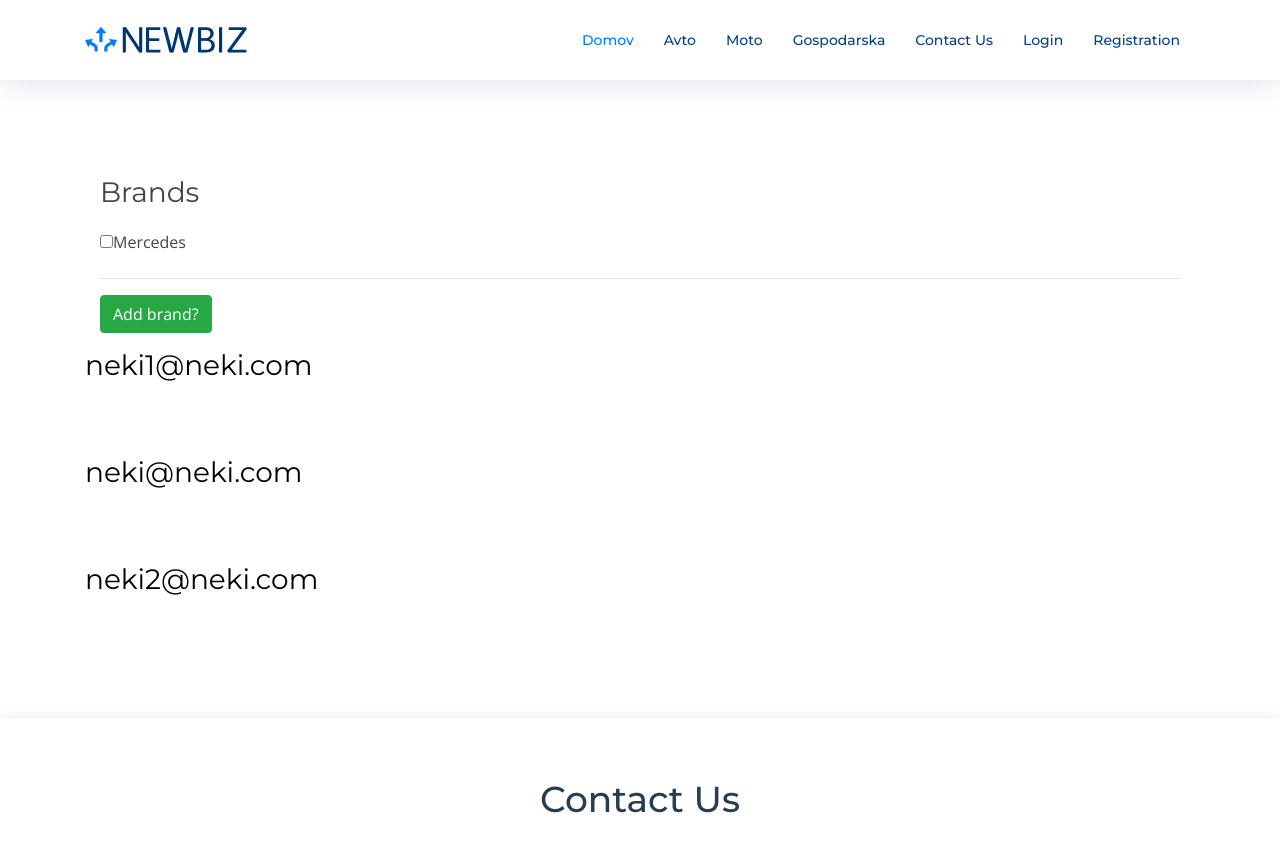
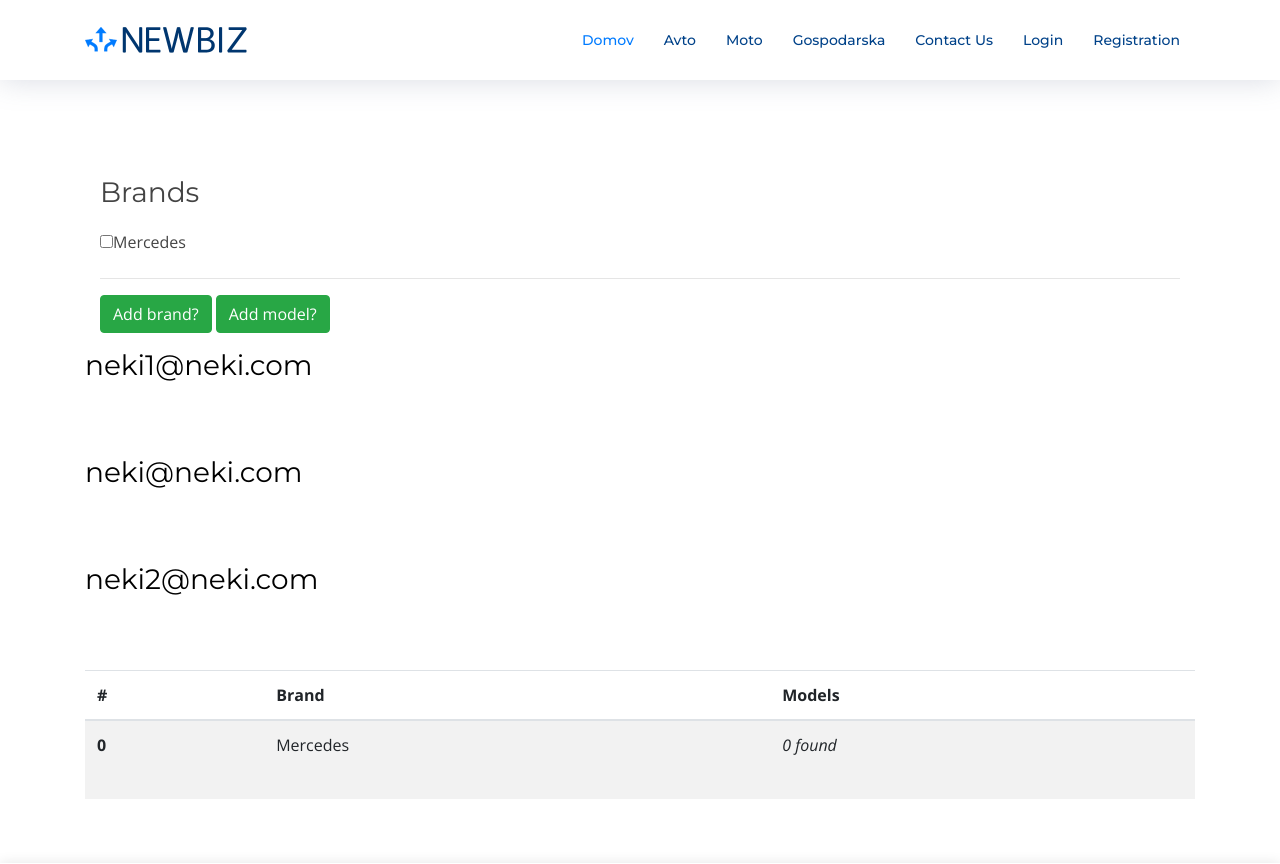
Before and after one commit to cverle/avtonet, a PHP site: page /avto.php in a window 1280 px wide. Shown: the top 864 px of the page. Run offline with PHP 8.4, Linux system fonts and the light colour scheme; data comes from the database, SQL or seed files in the repository; data that the repository does not hold is empty; some web fonts are replaced.

Commit message:
added view of brands and models for brands

```diff
--- a/add_brand_to_db.php
+++ b/add_brand_to_db.php
@@ -7,7 +7,7 @@
         $sql_check_brand="SELECT brands.brand FROM brands WHERE brands.brand = ?";
         $stmt = $pdo->prepare($sql_check_brand);
         $stmt->execute([$brand]);
-        echo $stmt->rowCount();
+        // echo $stmt->rowCount();
         if ($stmt->rowCount() > 0) {
             header("Location: add_brand.php?err=exists");
             die();
--- a/avto.php
+++ b/avto.php
@@ -18,7 +18,7 @@
             </div>
             <div class="container-fluid">
               <?php
-                $select_brand="SELECT brands.brand AS `brand` FROM `brands` ORDER BY brand DESC;";
+                $select_brand="SELECT brands.brand AS `brand` FROM `brands` ORDER BY brand ASC;";
                 $stmt=$pdo->query($select_brand);
                 while($brand=$stmt->fetch()){
                   $selected_brand=$brand['brand'];
@@ -30,6 +30,7 @@
               ?>
               <hr />
               <a href="add_brand.php" class="btn btn-success">Add brand?</a>
+              <a href="add_model.php" class="btn btn-success">Add model?</a>
             </div>
           </div>
         </form>
@@ -50,6 +51,48 @@
           }
         ?>
       </div>
+      <div class="container">
+        <table class="table table-striped">
+          <thead>
+            <tr>
+              <th scope="col">#</th>
+              <th scope="col">Brand</th>
+              <th scope="col">Models</th>
+            </tr>
+          </thead>
+          <tbody>
+            <?php
+              $select_brand="SELECT brands.brand AS `brand`, brands.id_brands AS `brand_id` FROM `brands` ORDER BY brand ASC;";
+              $stmt_brands=$pdo->query($select_brand);
+              $num = 0;
+              while($brand=$stmt_brands->fetch()){
+                $selected_brand=$brand['brand'];
+                $selected_brand_id=$brand['brand_id'];
+                echo '
+                <tr>
+                  <th scope="row">' . $num . '</th>
+                  <td>' . strval($selected_brand) . '</td>
+                  <td><p>';
+                    $select_models = "SELECT models.model AS `model` FROM `models` WHERE models.id_brands = ?";
+                    $stmt_models=$pdo->prepare($select_models);
+                    $stmt_models->execute([$selected_brand_id]);
+                    if($stmt_models->rowCount() >0){
+                      while($models=$stmt_models->fetch()){
+                        $selected_model=$models['model'];
+                        echo $selected_model . ', ';
+                      }
+                    }else{
+                      echo '<i>0 found</i>';
+                    }
+                  echo '
+                  </p></td>
+                </tr>';
+                $num++;
+              }
+            ?>
+          </tbody>
+        </table>
+      </div>
     </div>
   </section>
 
--- a/profile.php
+++ b/profile.php
@@ -13,7 +13,7 @@
             <div class="container">
                 <h3>Add a car:</h3>
                 <hr />
-                <form action="" method="POST">
+                <form action="#" method="POST">
                     <div class="form-group row">
                         <label for="brandsList" class="col-sm-2 col-form-label">Brands</label>
                         <div class="col-sm-10">
```
Also changed, not shown: add_model.php (added, +53 -0 lines), add_model_to_db.php (added, +39 -0 lines), moto.php (+6 -2 lines).
